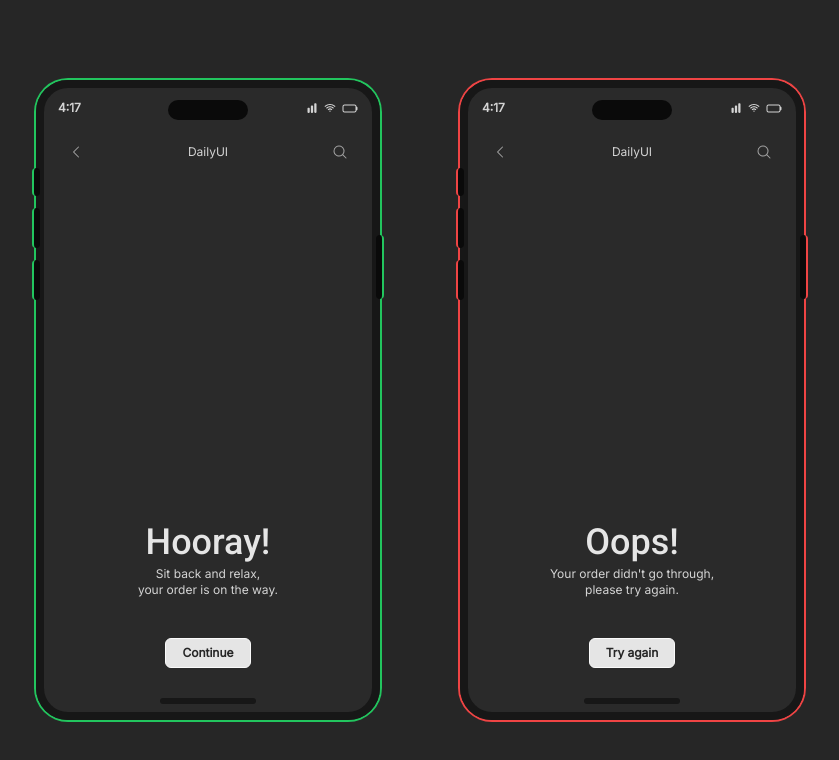
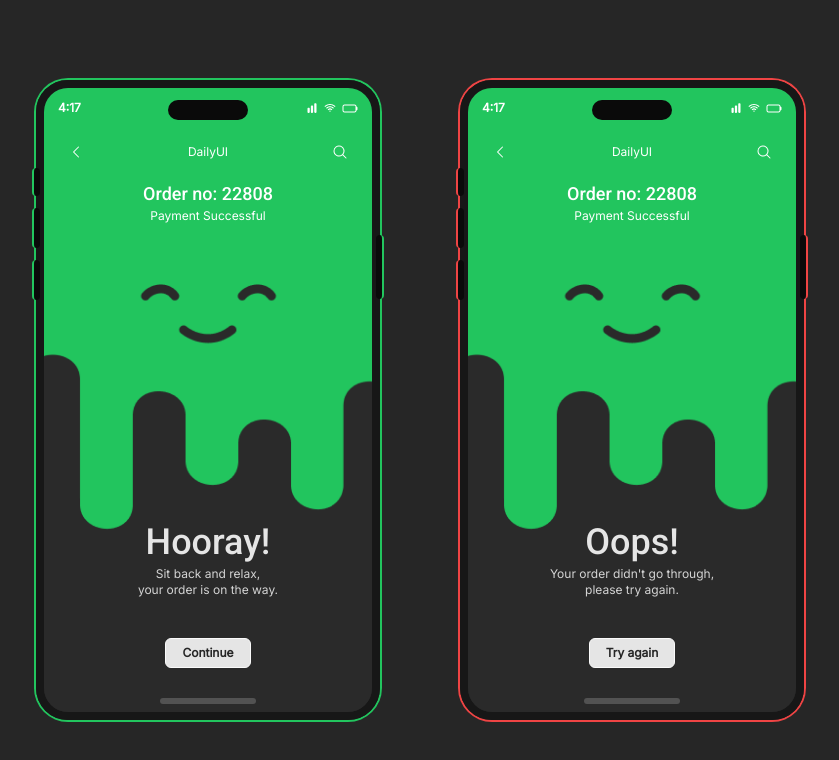
Before and after one commit to fwedwicc/FM-DailyUI, a React (Vite) app: page /day11 in a window 1280 px wide. Shown: the top 760 px of the page, without its empty margins (220-1059 px from the left). Built offline with nearby package versions, Linux system fonts and the light colour scheme; what @codaworks/react-glow would draw is missing.

Commit message:
Added some dynamic styles in day11 components, also added a background illustration asset

```diff
--- a/src/assets/day11/index.js
+++ b/src/assets/day11/index.js
@@ -1,5 +1,5 @@
-// import qrCode from './dummy-qr-code.png'
+import successBg from './success-smiley.png'
 
-// export {
-//   qrCode,
-// }
+export {
+  successBg,
+}
--- a/src/pages/Day11.jsx
+++ b/src/pages/Day11.jsx
@@ -1,6 +1,5 @@
 import React from 'react';
-import { fmUILogo } from '../assets';
-import { InputField, Checkbox, Button } from '../components';
+import { successBg } from '../assets/day11';
 import useLenisScroll from '../hooks/useLenisScroll';
 import useScrollToTop from '../hooks/useScrollToTop';
 import { motion } from 'framer-motion';
@@ -32,10 +31,13 @@ const Day11 = () => {
 
   const PhoneMockup = ({ color, children }) => {
     const { ring, border } = getColorClasses(color);
+
     return (
       <>
         {/* Phone Mockup */}
         <div className={clsx('relative border-[0.5rem] h-[40rem] w-[21.5rem] rounded-[2rem] ring-2', ring, 'border-neutral-900')}>
+          {/* Background Image */}
+          <img src={successBg} alt="Illustration Background" className='rounded-[1.5rem] absolute object-cover w-full h-full z-0' />
           {/* Sound Buttons */}
           <div className='absolute top-20 -left-3 flex flex-col gap-3'>
             {[0, 1, 2].map((index) => (
@@ -53,11 +55,11 @@ const Day11 = () => {
           {/* Camera */}
           <div className='absolute rounded-full h-5 w-20 top-3 left-1/2 transform -translate-x-1/2 bg-neutral-950'></div>
           {/* Phone Header */}
-          <div className='absolute w-full flex justify-between items-center pt-2.5 px-3.5'>
-            <p className="leading-relaxed text-neutral-300 text-xs font-semibold">
+          <div className={`absolute w-full flex justify-between items-center pt-2.5 px-3.5 text-white`}>
+            <p className="leading-relaxed text-xs font-semibold">
               4:17
             </p>
-            <div className='flex items-center gap-1.5 text-neutral-300'>
+            <div className='flex items-center gap-1.5'>
               {[
                 'M18.375 2.25c-1.035 0-1.875.84-1.875 1.875v15.75c0 1.035.84 1.875 1.875 1.875h.75c1.035 0 1.875-.84 1.875-1.875V4.125c0-1.036-.84-1.875-1.875-1.875h-.75ZM9.75 8.625c0-1.036.84-1.875 1.875-1.875h.75c1.036 0 1.875.84 1.875 1.875v11.25c0 1.035-.84 1.875-1.875 1.875h-.75a1.875 1.875 0 0 1-1.875-1.875V8.625ZM3 13.125c0-1.036.84-1.875 1.875-1.875h.75c1.036 0 1.875.84 1.875 1.875v6.75c0 1.035-.84 1.875-1.875 1.875h-.75A1.875 1.875 0 0 1 3 19.875v-6.75Z',
                 'M1.371 8.143c5.858-5.857 15.356-5.857 21.213 0a.75.75 0 0 1 0 1.061l-.53.53a.75.75 0 0 1-1.06 0c-4.98-4.979-13.053-4.979-18.032 0a.75.75 0 0 1-1.06 0l-.53-.53a.75.75 0 0 1 0-1.06Zm3.182 3.182c4.1-4.1 10.749-4.1 14.85 0a.75.75 0 0 1 0 1.061l-.53.53a.75.75 0 0 1-1.062 0 8.25 8.25 0 0 0-11.667 0 .75.75 0 0 1-1.06 0l-.53-.53a.75.75 0 0 1 0-1.06Zm3.204 3.182a6 6 0 0 1 8.486 0 .75.75 0 0 1 0 1.061l-.53.53a.75.75 0 0 1-1.061 0 3.75 3.75 0 0 0-5.304 0 .75.75 0 0 1-1.06 0l-.53-.53a.75.75 0 0 1 0-1.06Zm3.182 3.182a1.5 1.5 0 0 1 2.122 0 .75.75 0 0 1 0 1.061l-.53.53a.75.75 0 0 1-1.061 0l-.53-.53a.75.75 0 0 1 0-1.06Z',
@@ -71,7 +73,7 @@ const Day11 = () => {
           </div>
           {children}
           {/* Phone Navigation */}
-          <div className='absolute rounded-full h-1.5 w-24 bottom-2 left-1/2 transform -translate-x-1/2 bg-neutral-900'></div>
+          <div className='absolute rounded-full h-1.5 w-24 bottom-2 left-1/2 transform -translate-x-1/2 bg-neutral-600'></div>
         </div>
       </>
     );
@@ -79,26 +81,34 @@ const Day11 = () => {
 
   const Content = ({ label, message, button }) => {
     return (
-      <div className='h-full pt-12 px-4 pb-11 bg-neutral-600/10 rounded-[1.5rem] flex flex-col justify-between'>
+      <div className='absolute w-full h-full pt-12 px-4 pb-11 rounded-[1.5rem] flex flex-col justify-between'>
+        <div className="space-y-3 text-white">
           <div className='flex justify-between items-center'>
-          <button className='size-8 flex justify-center items-center hover:bg-neutral-700/70 rounded-md focus:ring-2 focus:ring-neutral-700 text-neutral-400 z-50 transition duration-300 ease-in-out'>
+            <button className='size-8 flex justify-center items-center hover:bg-neutral-200/20 rounded-md focus:ring-2 focus:ring-green-400 z-50 transition duration-300 ease-in-out'>
               <svg xmlns="http://www.w3.org/2000/svg" viewBox="0 0 24 24" fill="currentColor" className="size-4">
                 <path fillRule="evenodd" d="M7.72 12.53a.75.75 0 0 1 0-1.06l7.5-7.5a.75.75 0 1 1 1.06 1.06L9.31 12l6.97 6.97a.75.75 0 1 1-1.06 1.06l-7.5-7.5Z" clipRule="evenodd" />
               </svg>
             </button>
-          <span className='text-xs text-center text-neutral-300'>DailyUI</span>
-          <button className='size-8 flex justify-center items-center hover:bg-neutral-700/70 rounded-md focus:ring-2 focus:ring-neutral-700 text-neutral-400 z-50 transition duration-300 ease-in-out'>
+            <span className='text-xs text-center z-50'>DailyUI</span>
+            <button className='size-8 flex justify-center items-center hover:bg-neutral-200/20 rounded-md focus:ring-2 focus:ring-green-400 z-50 transition duration-300 ease-in-out'>
               <svg xmlns="http://www.w3.org/2000/svg" viewBox="0 0 24 24" fill="currentColor" className="size-4">
                 <path fillRule="evenodd" d="M10.5 3.75a6.75 6.75 0 1 0 0 13.5 6.75 6.75 0 0 0 0-13.5ZM2.25 10.5a8.25 8.25 0 1 1 14.59 5.28l4.69 4.69a.75.75 0 1 1-1.06 1.06l-4.69-4.69A8.25 8.25 0 0 1 2.25 10.5Z" clipRule="evenodd" />
               </svg>
             </button>
           </div>
+          <div className="text-white">
+            <h1 className="font-medium text-md md:text-lg text-center z-50">
+              Order no: 22808
+            </h1>
+            <p className='text-xs text-center'>Payment Successful</p>
+          </div>
+        </div>
         <div className='flex flex-col items-center justify-center gap-10'>
           <div className='space-y-1'>
-            <h1 className="font-medium text-neutral-200 text-2xl md:text-4xl text-center">
+            <h1 className="font-medium text-neutral-200 text-2xl md:text-4xl text-center z-50">
               {label}
             </h1>
-            <p className='text-xs text-center text-neutral-300' dangerouslySetInnerHTML={{ __html: message }}></p>
+            <p className='text-xs text-center text-neutral-300 z-50' dangerouslySetInnerHTML={{ __html: message }}></p>
           </div>
           <button className='text-neutral-800 text-xs bg-neutral-200 hover:bg-neutral-300 border-neutral-50 focus:ring-neutral-200/60 inline-block shrink-0 px-4 py-1.5 transition duration-300 ease-in-out border font-semibold rounded-md focus:outline-none focus:ring-2 active:scale-95'>
             {button}
@@ -115,7 +125,7 @@ const Day11 = () => {
       exit={{ opacity: 0 }}
       transition={{ duration: 0.5 }}
     >
-      <section className="bg-neutral-800 min-h-screen flex items-center justify-center p-12 md:px-12 px-8 py-8 overflow-x-hidden">
+      <section className="bg-neutral-800 min-h-screen flex items-center justify-center p-12 md:px-12 px-8 py-8">
         <div className='flex items-center justify-center md:flex-nowrap flex-wrap gap-12 lg:gap-20'>
           {/* Success */}
           <PhoneMockup color='green'>
@@ -124,6 +134,7 @@ const Day11 = () => {
               label='Hooray!'
               message='Sit back and relax, <br /> your order is on the way.'
               button='Continue'
+              color='dark'
             />
           </PhoneMockup>
           {/* Error */}
@@ -133,6 +144,7 @@ const Day11 = () => {
               label='Oops!'
               message="Your order didn't go through, <br /> please try again."
               button='Try again'
+              color='light'
             />
           </PhoneMockup>
         </div>
```
Also changed, not shown: src/assets/day11/success-smiley.png (added). Lines whose indentation alone changed are shown as unchanged.
